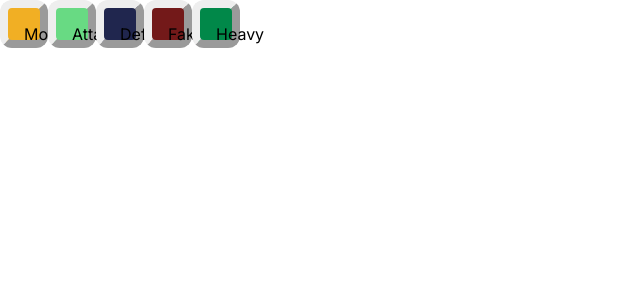
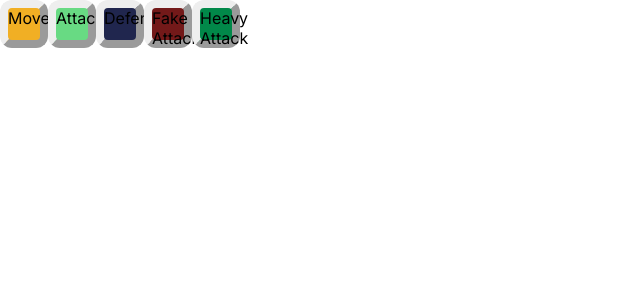
Before and after one commit to Palomia/gmtk-2023, a Next.js app: page / in a window 1280 px wide. Shown: the top 300 px of the page, without its empty margins (0-640 px from the left). Built offline with nearby package versions, Linux system fonts and the light colour scheme.

Commit message:
Delete paddin Action css

```diff
--- a/src/app/Action.module.css
+++ b/src/app/Action.module.css
@@ -1,7 +1,6 @@
 .root{
-    width: 10px;
-    height: 10px;
+    width: 3rem;
+    height: 3rem;
     border: 0.5rem outset;
     border-radius: 12px;
-    padding: 1rem;
 }
```
